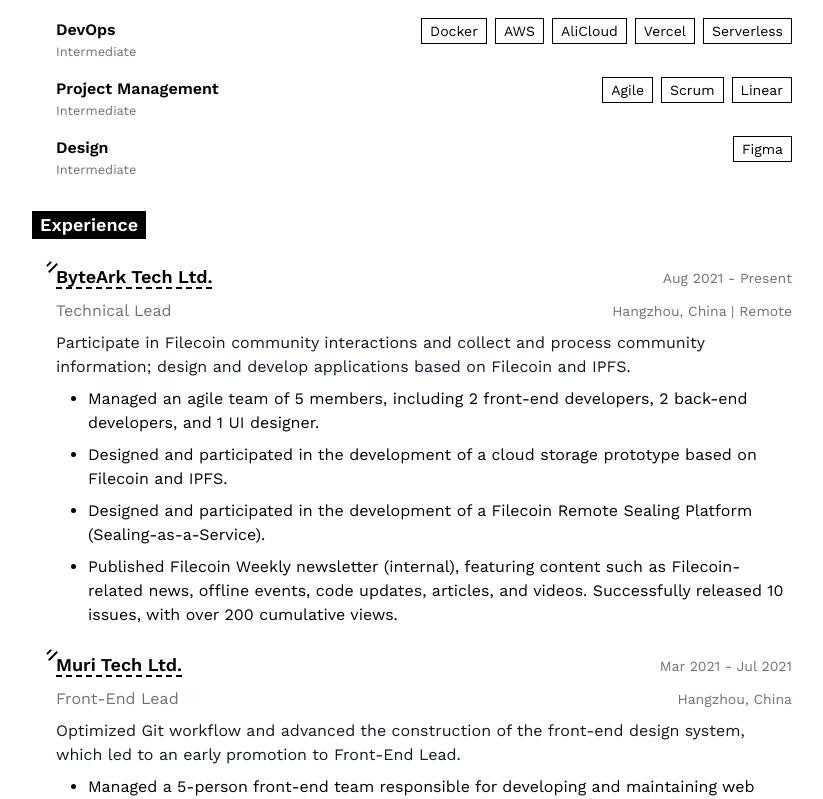
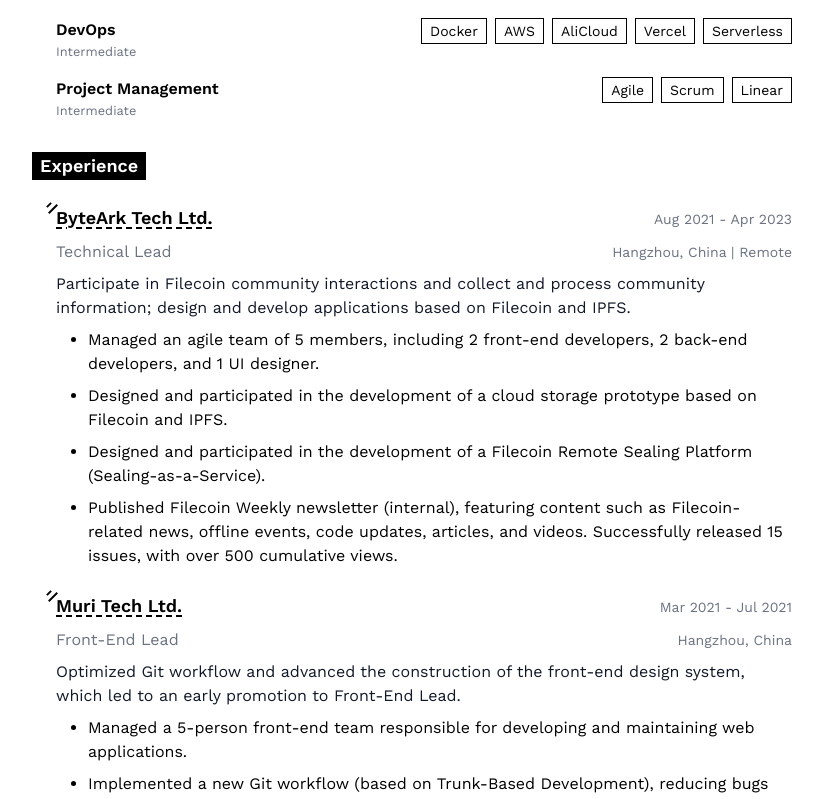
Before and after one commit to ekil1100/resume, a React (Vite) app: page / in a window 1280 px wide. Shown: the part 600-1399 px from the top of the page, without its empty margins (216-1039 px from the left). Built offline with nearby package versions, Linux system fonts and the light colour scheme.

Commit message:
update latest experience

```diff
--- a/i18n/en.json
+++ b/i18n/en.json
@@ -33,14 +33,15 @@
       "name": "ByteArk Tech Ltd.",
       "location": "Hangzhou, China | Remote",
       "position": "Technical Lead",
-      "startDate": "2021-08-01",
+      "startDate": "2021-08-09",
+      "endDate": "2023-04-11",
       "url": "https://byteark.cn/",
       "summary": "Participate in Filecoin community interactions and collect and process community information; design and develop applications based on Filecoin and IPFS.",
       "highlights": [
         "Managed an agile team of 5 members, including 2 front-end developers, 2 back-end developers, and 1 UI designer.",
         "Designed and participated in the development of a cloud storage prototype based on Filecoin and IPFS.",
         "Designed and participated in the development of a Filecoin Remote Sealing Platform (Sealing-as-a-Service).",
-        "Published Filecoin Weekly newsletter (internal), featuring content such as Filecoin-related news, offline events, code updates, articles, and videos. Successfully released 10 issues, with over 200 cumulative views."
+        "Published Filecoin Weekly newsletter (internal), featuring content such as Filecoin-related news, offline events, code updates, articles, and videos. Successfully released 15 issues, with over 500 cumulative views."
       ]
     },
     {
@@ -202,6 +203,7 @@
       "keywords": ["Agile", "Scrum", "Linear"]
     },
     {
+      "show": false,
       "name": "Design",
       "level": "Intermediate",
       "keywords": ["Figma"]
@@ -218,6 +220,6 @@
     }
   ],
   "meta": {
-    "lastModified": "2023-04-19T15:25:22+08:00"
+    "lastModified": "2023-06-12T15:07:56+08:00"
   }
 }
--- a/i18n/zh.json
+++ b/i18n/zh.json
@@ -15,7 +15,7 @@
         "管理 5 人的敏捷团队，2 个前端，2 个后端和 1 个 UI 设计师。",
         "设计并参与开发了一个基于 Filecoin 和 IPFS 的网盘原型。",
         "设计并参与开发了 Filecoin 远程封装平台（Sealing-as-a-Service）。",
-        "发布 Filecoin Weekly 周刊（公司内部），内容包括 Filecoin 的相关新闻、线下活动、代码更新、文章、视频等。已发布 10 期，有超过 200 的累计阅读量。"
+        "发布 Filecoin Weekly 周刊（公司内部），内容包括 Filecoin 的相关新闻、线下活动、代码更新、文章、视频等。已发布 15 期，有超过 500 的累计阅读量。"
       ]
     },
     {
@@ -152,6 +152,6 @@
     }
   ],
   "meta": {
-    "lastModified": "2023-04-19T15:25:22+08:00"
+    "lastModified": "2023-06-12T15:07:56+08:00"
   }
 }
--- a/src/App.tsx
+++ b/src/App.tsx
@@ -192,10 +192,13 @@
                     <h2>About</h2>
                     <p>{cv.basics.summary}</p>
                 </section>
+                {/* Skills */}
                 <section>
                     <h2>Skills</h2>
                     <div>
-                        {cv.skills.map((skill) => (
+                        {cv.skills
+                            .filter((v) => v.show ?? true)
+                            .map((skill) => (
                                 <div
                                     key={skill.name}
                                     className='mb-4 flex flex-wrap items-start justify-between gap-2'
```
Also changed, not shown: 2 other files (tests, documents, lock files or other folders). Lines whose indentation alone changed are shown as unchanged.
